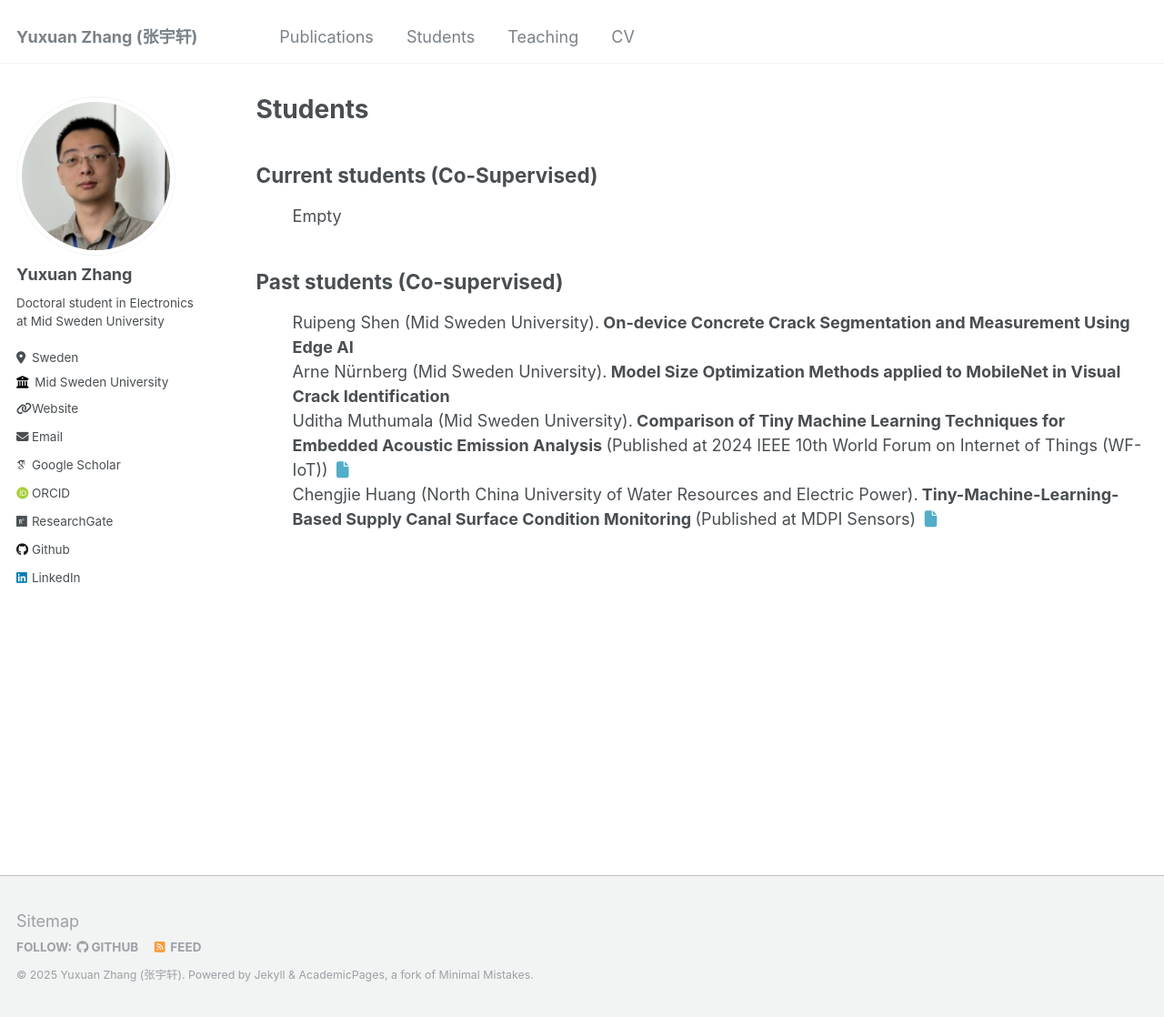
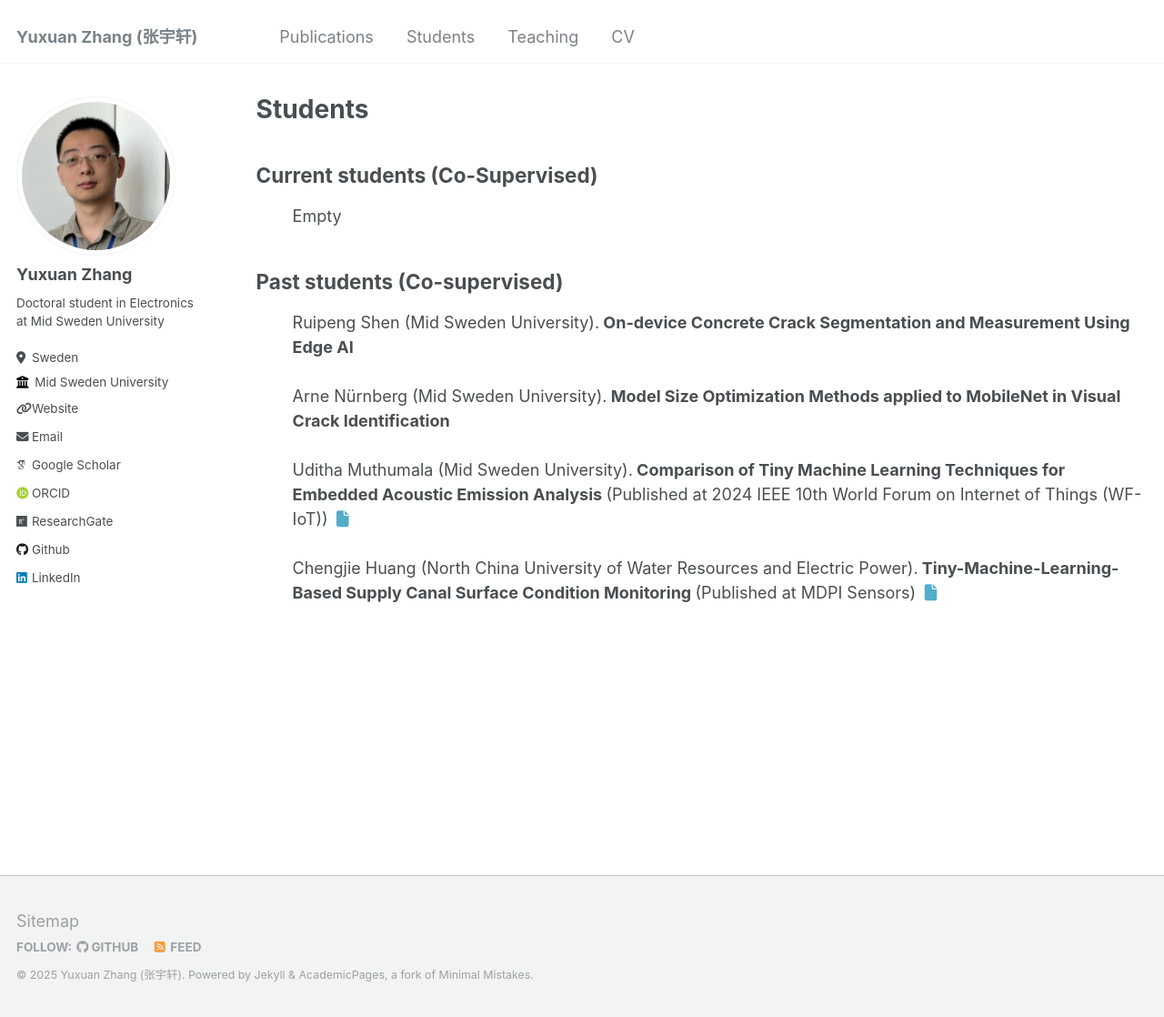
Before and after one commit to YuxuanZhang-96/YuxuanZhang-96.github.io, a Jekyll site: the page built from _pages/students.html, in a window 1280 px wide and 1118 px high. Shown: the whole window at 91% size. Built offline with Jekyll 4.4.1, drawn with Linux system fonts in a browser that asks for light colours; some web fonts are replaced.

Commit message:
Update students.html

```diff
--- a/_pages/students.html
+++ b/_pages/students.html
@@ -17,10 +17,10 @@ author_profile: true
     Past students (Co-supervised)
 </h2>
 <ul>
-    Ruipeng Shen (Mid Sweden University).<b> On-device Concrete Crack Segmentation and Measurement Using Edge AI </b> <br>
-    Arne Nürnberg (Mid Sweden University).<b> Model Size Optimization Methods applied to MobileNet in Visual Crack Identification </b> <br>
-    Uditha Muthumala (Mid Sweden University).<b> Comparison of Tiny Machine Learning Techniques for Embedded Acoustic Emission Analysis </b> (Published at 2024 IEEE 10th World Forum on Internet of Things (WF-IoT)) <a href="https://ieeexplore.ieee.org/document/10811219"><i class="fas fa-fw fa-file zoom" aria-hidden="true"> </i></a> <br>
-    Chengjie Huang (North China University of Water Resources and Electric Power).<b> Tiny-Machine-Learning-Based Supply Canal Surface Condition Monitoring </b> (Published at MDPI Sensors) <a href="https://www.mdpi.com/1424-8220/24/13/4124"><i class="fas fa-fw fa-file zoom" aria-hidden="true"> </i></a> <br>
+    Ruipeng Shen (Mid Sweden University).<b> On-device Concrete Crack Segmentation and Measurement Using Edge AI </b> <br><br>
+    Arne Nürnberg (Mid Sweden University).<b> Model Size Optimization Methods applied to MobileNet in Visual Crack Identification </b> <br><br>
+    Uditha Muthumala (Mid Sweden University).<b> Comparison of Tiny Machine Learning Techniques for Embedded Acoustic Emission Analysis </b> (Published at 2024 IEEE 10th World Forum on Internet of Things (WF-IoT)) <a href="https://ieeexplore.ieee.org/document/10811219"><i class="fas fa-fw fa-file zoom" aria-hidden="true"> </i></a> <br><br>
+    Chengjie Huang (North China University of Water Resources and Electric Power).<b> Tiny-Machine-Learning-Based Supply Canal Surface Condition Monitoring </b> (Published at MDPI Sensors) <a href="https://www.mdpi.com/1424-8220/24/13/4124"><i class="fas fa-fw fa-file zoom" aria-hidden="true"> </i></a> <br><br>
 </ul>
 
 
```
